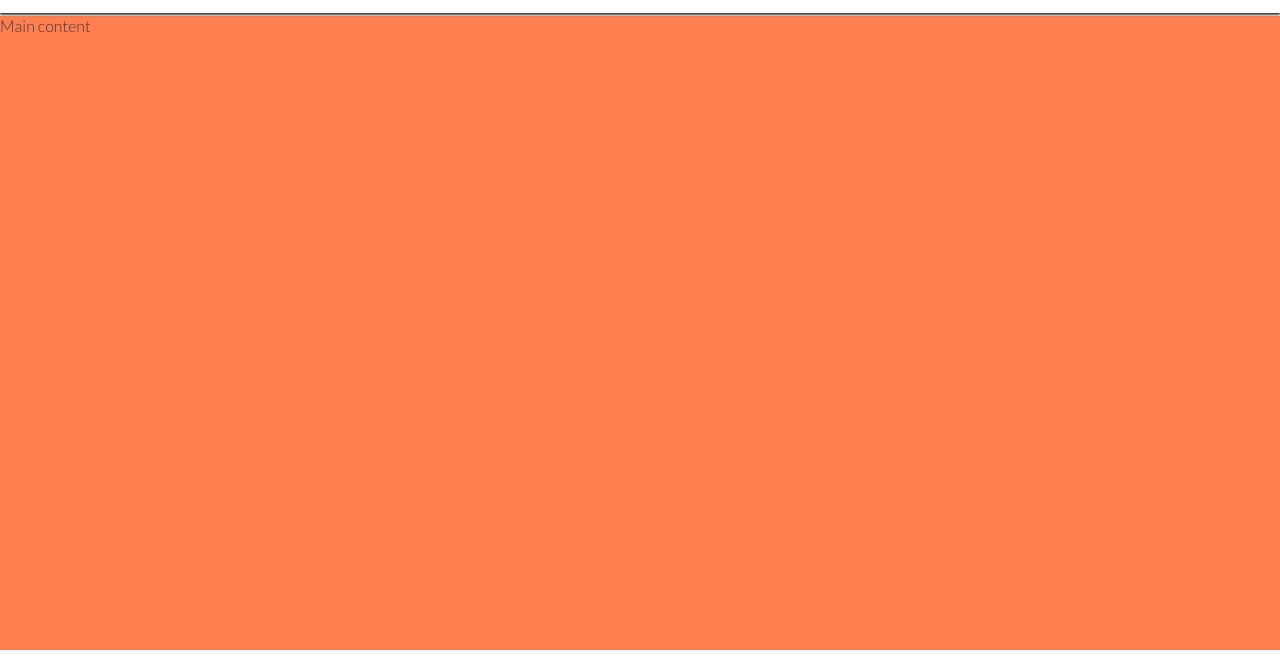
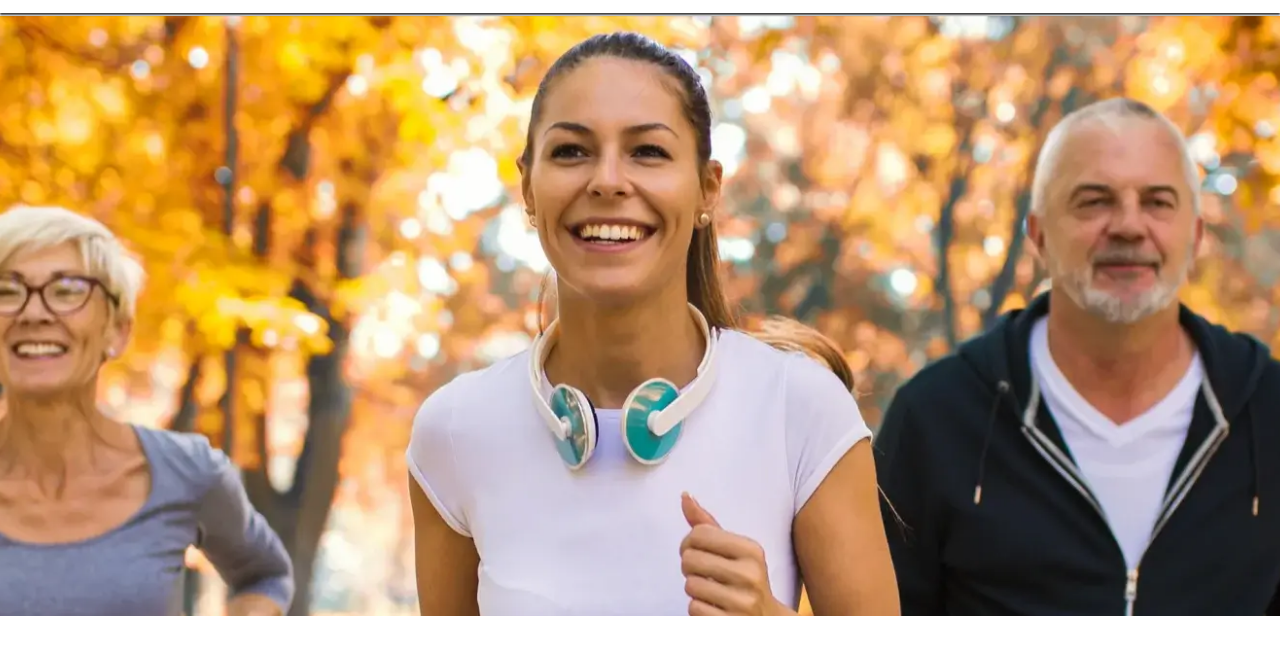
Before and after one commit to Manraj101/Love-Running, a plain HTML site: page index.html in a window 1280 px wide. Shown: the part 82-749 px from the top of the page. Drawn offline with nearby package versions, Linux system fonts and the light colour scheme.

Commit message:
added image

```diff
--- a/assets/css/style.css
+++ b/assets/css/style.css
@@ -71,9 +71,15 @@ nav {
     margin-bottom: 1em;
 }
 main {
-    background-color: coral;
+
     flex: 1 0 auto;
     margin-top: 47px;
+}
+/*Hero*/
+#hero {
+    height: 600px;
+    width: 100%;
+    background: url("../images/hero-image.webp") no-repeat center center/cover;
 }
 
 #social-networks {
--- a/index.html
+++ b/index.html
@@ -55,7 +55,9 @@ git commit -m ""-->
       </nav>
     </header>
     <!--Main-->
-    <main>Main content</main>
+    <main>
+        <section id="hero"></section>
+    </main>
     <!--Footer Adding links-->
     <footer>
       <ul id="social-networks">
```
Also changed, not shown: assets/images/hero-image.webp (added).
